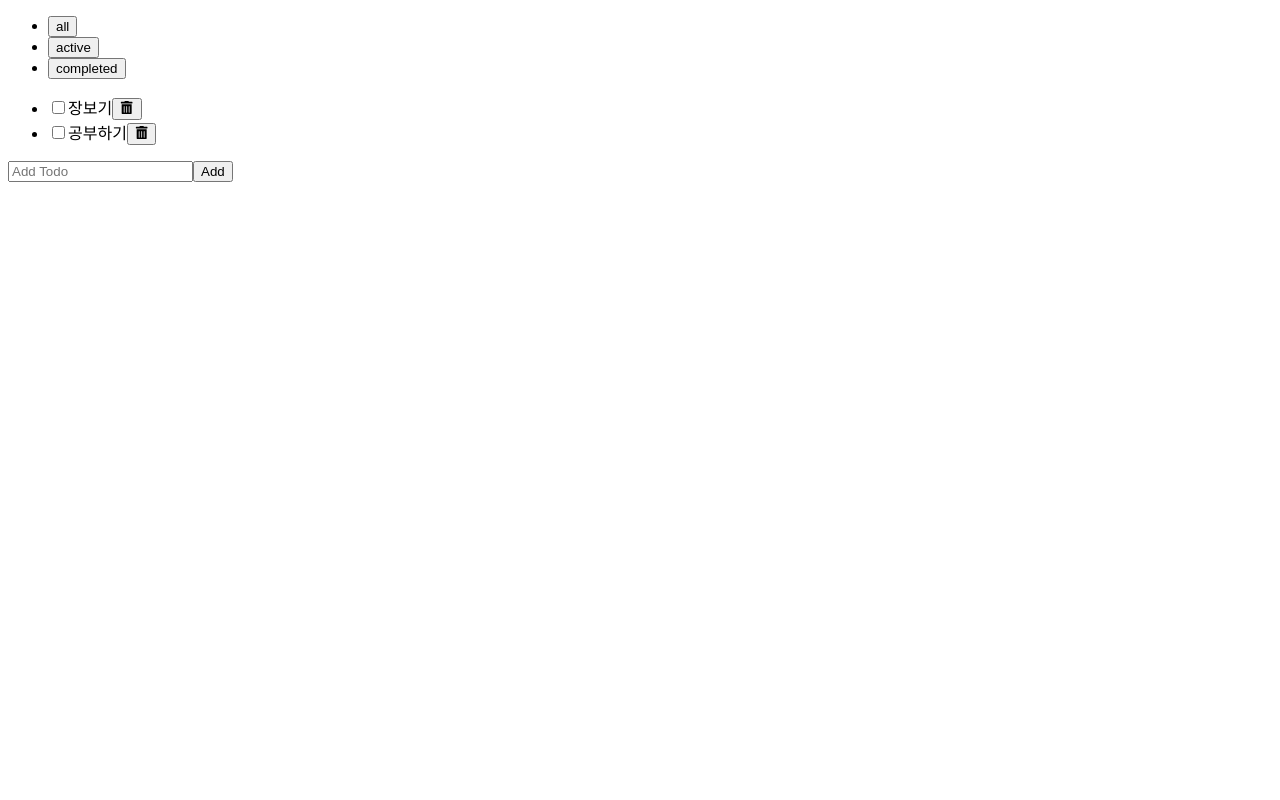
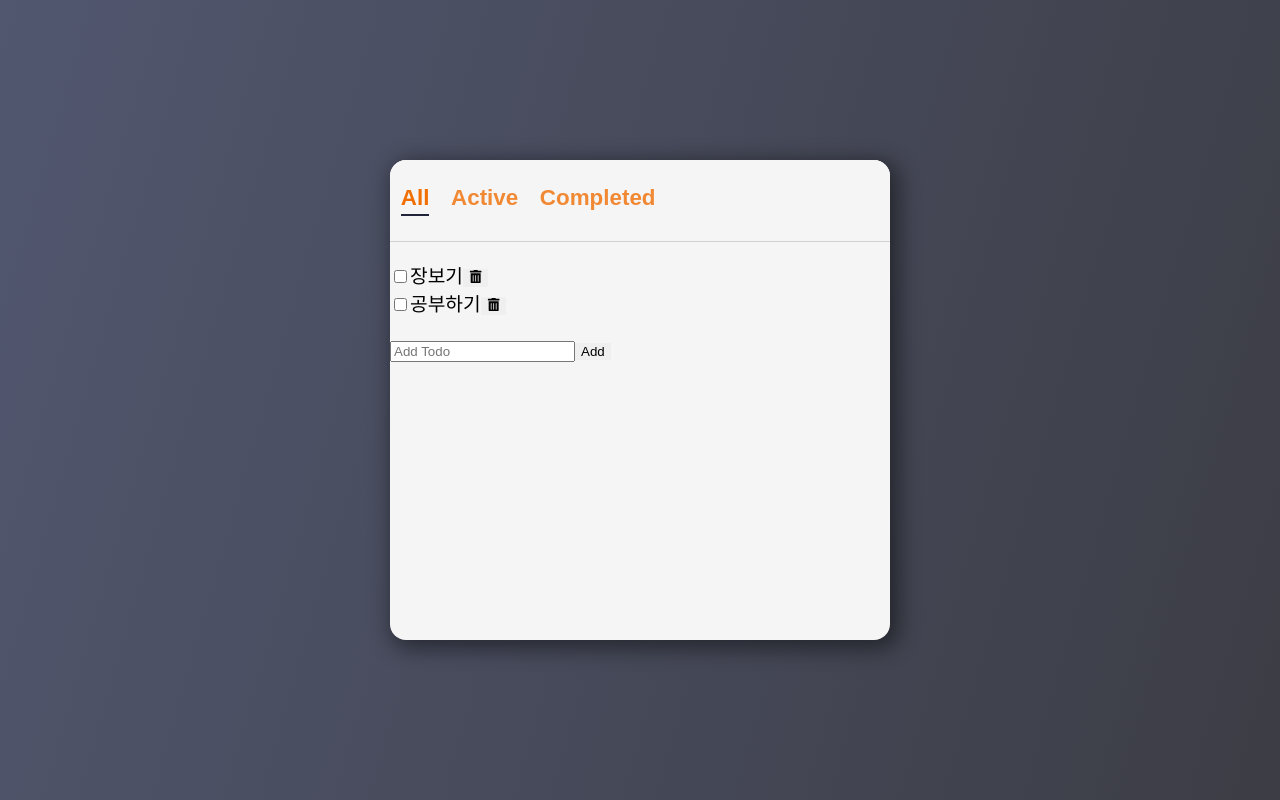
Before and after one commit to kot8585/react-todo-app, a React (Create React App) app in the folder ellie-todo-app/: page / in a window 1280 px wide. Built offline with nearby package versions, Linux system fonts and the light colour scheme.

Commit message:
"ellie" - header 스타일링 완료
- 버튼 선택된 것 스타일링 : 나는 색깔바꿨는데 엘리는 opacity로 조절, 선택된것 border-bottom은 ::after 적용.
- header에 background-color를 줬더니 부모 넘어가는 것 : overflow: hidden 추가
- background : transparent

```diff
--- a/ellie-todo-app/src/App.js
+++ b/ellie-todo-app/src/App.js
@@ -6,10 +6,10 @@
 function App() {
   const [filter, setFilter] = useState(filters[0]);
   return (
-    <div>
+    <>
       <Header filters={filters} filter={filter} onFilterChange={setFilter}/>
       <TodoList filter={filter}/>
-    </div>
+    </>
   );
 }
 
--- a/ellie-todo-app/src/components/Header/Header.jsx
+++ b/ellie-todo-app/src/components/Header/Header.jsx
@@ -1,13 +1,14 @@
 import React from 'react';
+import styles from './Header.module.css';
 
 export default function Header({filters, filter, onFilterChange}) {
   return (
-    <header>
-      <ul>
+    <header className={styles.header}>
+      <ul className={styles.filters}>
         {filters.map((value, index) => <li key={index}>
-          <button onClick={() => {
-            onFilterChange(value)
-            }}>{value}</button>
+          <button
+          className={`${styles.filter} ${filter === value && styles.selected}`}
+          onClick={() =>onFilterChange(value)}>{value}</button>
         </li>)}
       </ul>
     </header>
--- /dev/null
+++ b/ellie-todo-app/src/components/Header/Header.module.css
@@ -0,0 +1,33 @@
+.header {
+  display: flex;
+  justify-content: space-between;
+  align-items: center;
+  background-color: var(--color-bg-dark);
+  border-bottom: 1px solid var(--color-grey);
+}
+
+.filters{
+  display: flex;
+}
+
+.filter {
+  font-size: 1.4rem;
+  margin: 0.3rem;
+  text-transform: capitalize;
+  background-color: transparent;
+  color: var(--color-accent);
+  opacity: 0.8;
+  font-weight: bold;
+}
+
+.filter:hover,
+.filter.selected {
+  opacity: 1;
+}
+
+.filter.selected::after {
+  content: '';
+  display: block;
+  margin-top: 0.2rem;
+  border: 1px solid var(--color-text);
+}
--- /dev/null
+++ b/ellie-todo-app/src/index.css
@@ -0,0 +1,58 @@
+:root {
+  --color-bg-dark: #f5f5f5;
+  --color-bg: #fdfffd;
+  --color-grey: #d1d1d1;
+  --color-text: #22243b;
+  --color-accent: #f16e03;
+  --color-white: white;
+  --color-scrollbar: #aaa7a7;
+}
+
+body {
+  margin: 0;
+  font-family: -apple-system, BlinkMacSystemFont, 'Segoe UI', 'Roboto', 'Oxygen',
+    'Ubuntu', 'Cantarell', 'Fira Sans', 'Droid Sans', 'Helvetica Neue',
+    sans-serif;
+  -webkit-font-smoothing: antialiased;
+  -moz-osx-font-smoothing: grayscale;
+  width: 100vw;
+  height: 100vh;
+  display: flex;
+  justify-content: center;
+  align-items: center;
+  font-size: 1.2rem;
+  accent-color: var(--color-accent);
+  background: rgb(81, 87, 111);
+  background: linear-gradient(106deg,
+      rgba(81, 87, 111, 1) 0%,
+      rgba(60, 61, 69, 1) 100%);
+}
+
+#root {
+  width: 100%;
+  height: 60%;
+  max-width: 500px;
+  background-color: var(--color-bg-dark);
+  overflow: hidden;
+  border-radius: 1rem;
+  display: flex;
+  flex-direction: column;
+  overflow: hidden;
+  -webkit-box-shadow: 5px 5px 21px 4px rgba(0, 0, 0, 0.45);
+  box-shadow: 5px 5px 21px 4px rgba(0, 0, 0, 0.45);
+}
+
+code {
+  font-family: source-code-pro, Menlo, Monaco, Consolas, 'Courier New',
+    monospace;
+}
+
+ul {
+  list-style: none;
+  padding-left: 0;
+}
+
+button {
+  outline: none;
+  border: none;
+}
--- a/ellie-todo-app/src/index.js
+++ b/ellie-todo-app/src/index.js
@@ -1,6 +1,7 @@
 import React from 'react';
 import ReactDOM from 'react-dom/client';
 import App from './App';
+import './index.css';
 
 const root = ReactDOM.createRoot(document.getElementById('root'));
 root.render(
```
